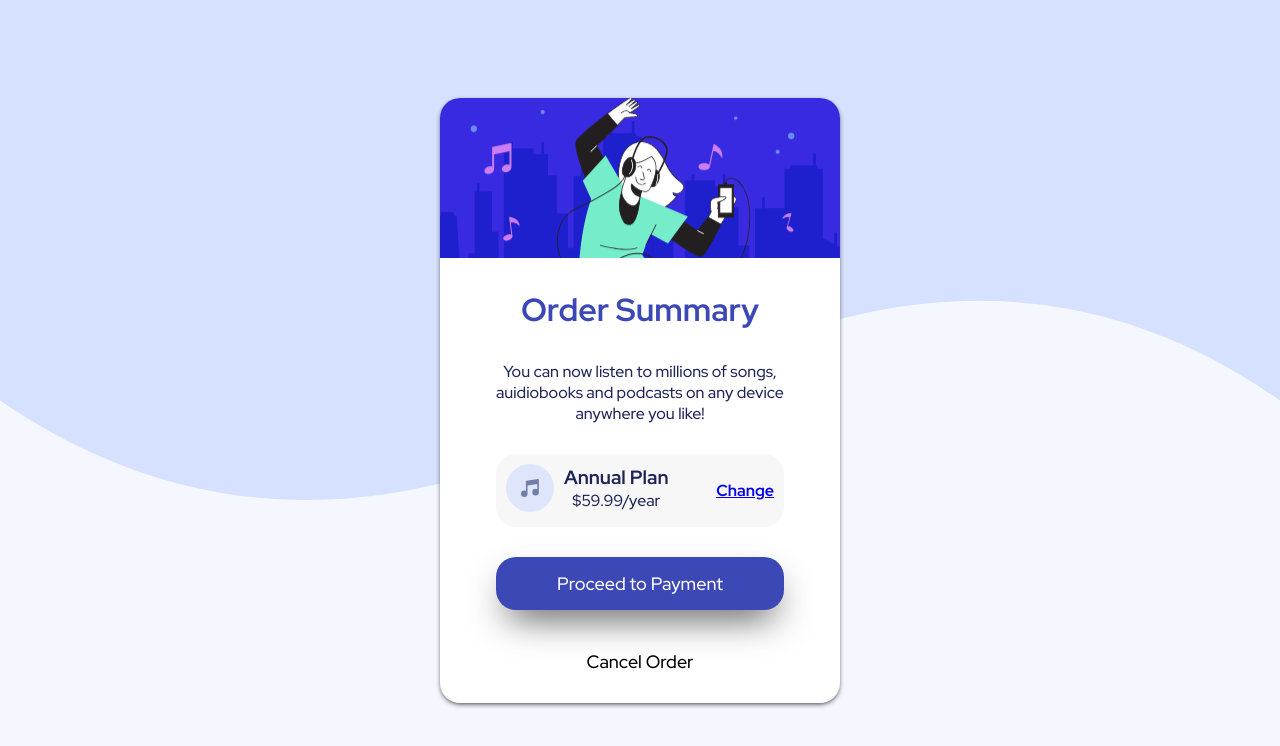
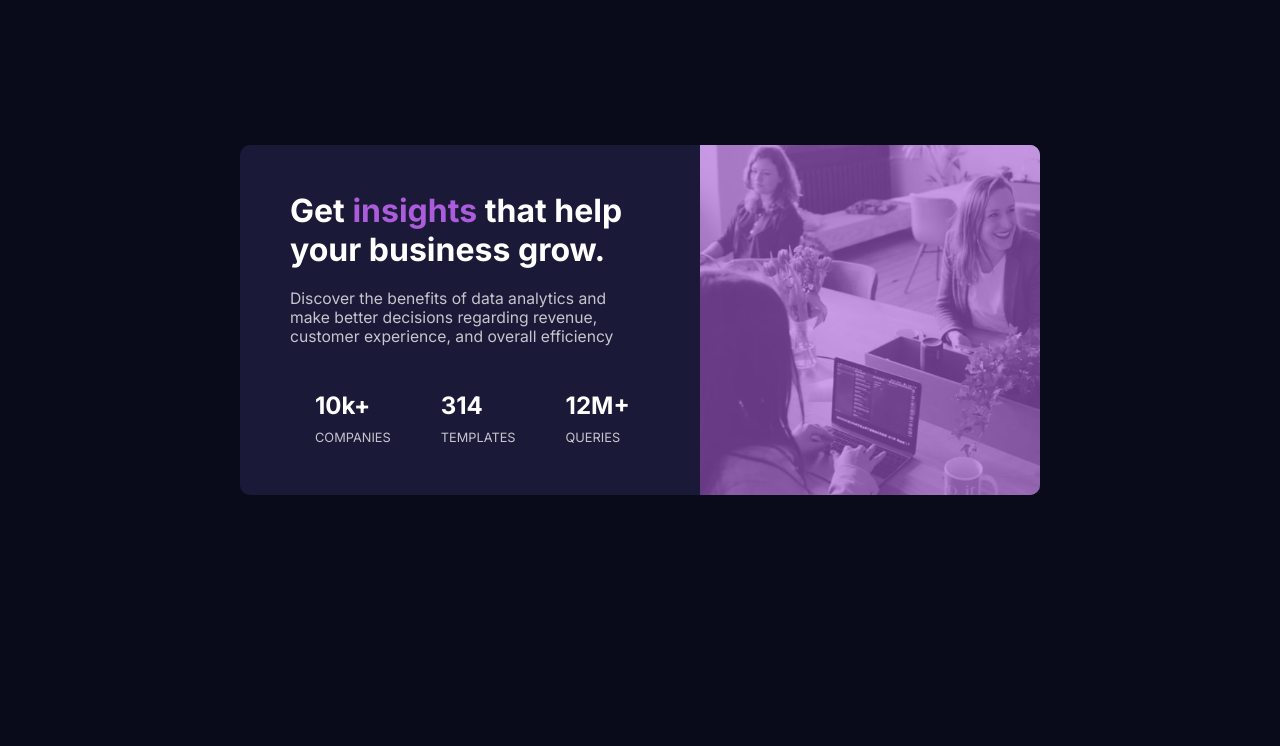
Before and after one commit to CassiuSRSA/CassiuSRSA.github.io, a website: page index.html in a window 1280 px wide. Drawn offline with Linux system fonts and the light colour scheme.

```diff
--- a/index.html
+++ b/index.html
@@ -5,37 +5,39 @@
   <meta charset="UTF-8">
   <meta http-equiv="X-UA-Compatible" content="IE=edge">
   <meta name="viewport" content="width=device-width, initial-scale=1.0">
-  <link rel="stylesheet" href="styles.css">
+  <link rel="stylesheet" href="style.css">
   <link rel="preconnect" href="https://fonts.googleapis.com">
   <link rel="preconnect" href="https://fonts.gstatic.com" crossorigin>
-  <link
-    href="https://fonts.googleapis.com/css2?family=Poppins:wght@200;400;700&family=Red+Hat+Display:wght@500;700;900&display=swap"
+  <link href="https://fonts.googleapis.com/css2?family=Inter:wght@400;700&family=Lexend+Deca&display=swap"
     rel="stylesheet">
-  <title>Order Summary</title>
+  <title>Stats Preview Card</title>
 </head>
 
 <body>
+  <div class="container">
   <div class="card-container">
     <div class="hero"></div>
-    <div class="card-content">
-      <h1 class="heading">Order Summary</h1>
-      <p class="para">You can now listen to millions of songs, auidiobooks and podcasts on any device anywhere you
-        like!
-      </p>
-      <div class="plan-select">
-        <div class="left-content">
-          <div class="logo"><img src="images/icon-music.svg" alt="music-icon"></div>
-          <div class="plan-info">
-            <h2 class="plan-title">Annual Plan</h2>
-            <p class="price">$59.99/year</p>
-          </div>
+    <div class="card-contents">
+      <h1 class="heading">Get <span class="span">insights</span> that help your business grow.</h1>
+      <p class="paragraph">Discover the benefits of data analytics and make better decisions regarding revenue, customer experience, and overall efficiency</p>
+      <div class="stats">
+        <div class="company-stats stat-item">
+          <h2 class="stat-info">10k+</h2>
+          <p class="stat-title">COMPANIES</p>
         </div>
-        <div class="change-link"><a href="#">Change</a></div>
+        <div class="templates-stats stat-item">
+          <h2 class="stat-info">314</h2>
+          <p class="stat-title">TEMPLATES</p>
+        </div>
+        <div class="queries-stats stat-item">
+          <h2 class="stat-info">12M+</h2>
+          <p class="stat-title">QUERIES</p>
+        </div>
       </div>
-      <button class="payment">Proceed to Payment</button>
-      <button class="cancel">Cancel Order</button>
     </div>
   </div>
+</div>
+
 
 </body>
 
```
Also changed, not shown: README.md (deleted).
